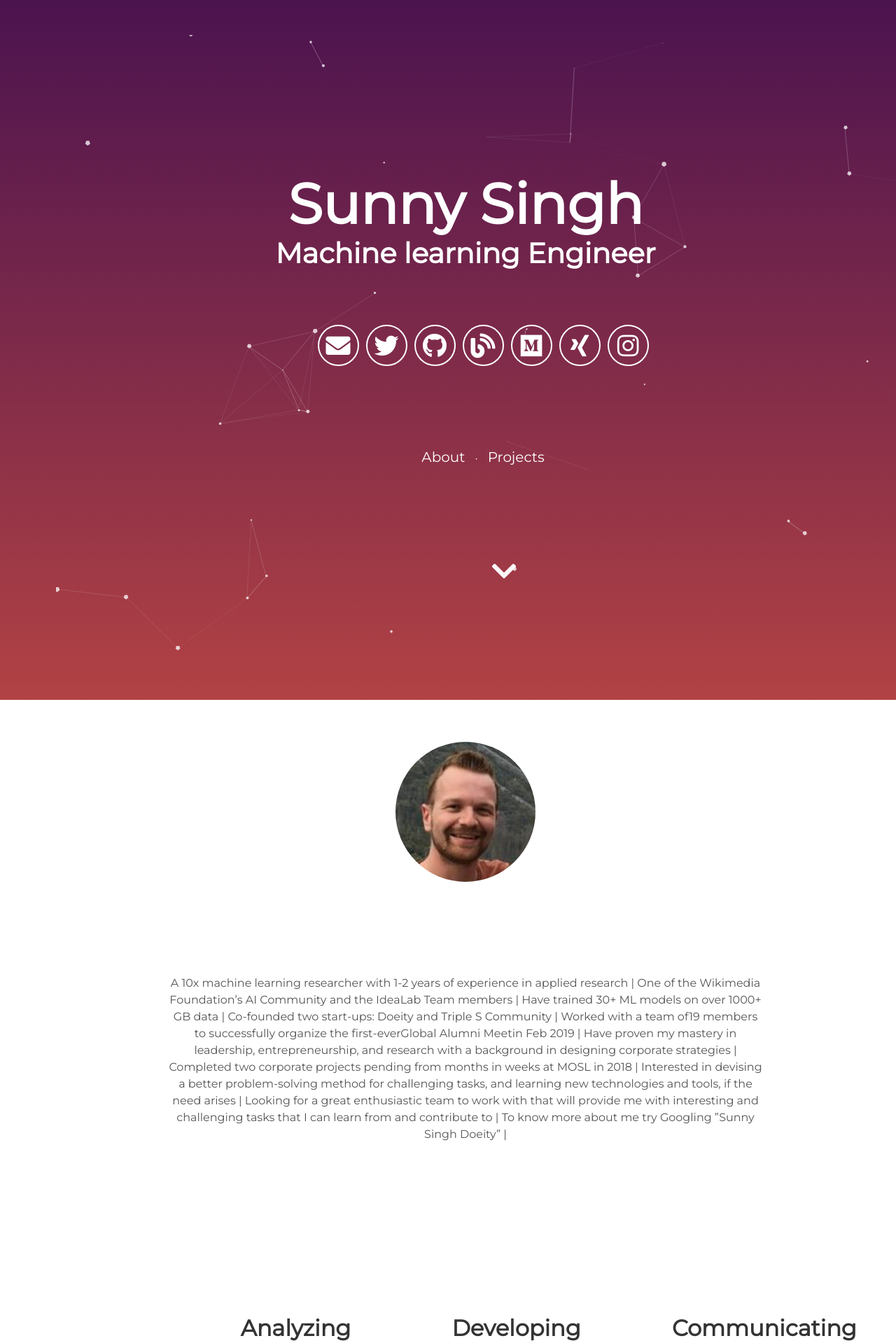
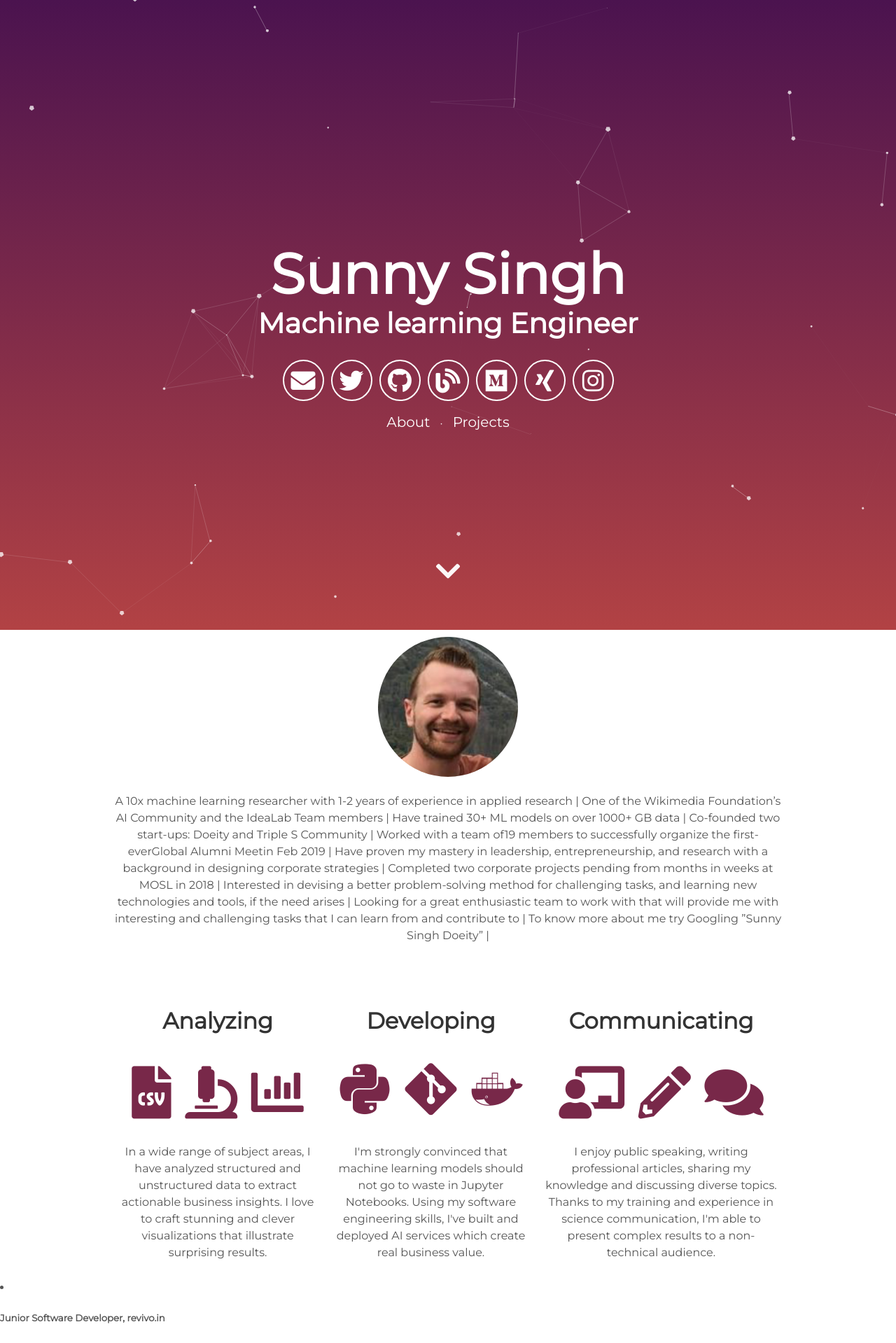
Before and after one commit to arkadee/arkadee.github.io, a Jekyll site: the page built from index.html, in a window 1280 px wide. Shown: the top 1919 px of the page at 70% size. Built offline with Jekyll 4.4.1, drawn with Linux system fonts in a browser that asks for light colours; some of the changed text lies outside the part shown.

Commit message:
Update experience.html

```diff
--- a/_includes/experience.html
+++ b/_includes/experience.html
@@ -1,12 +1,4 @@
 <div>
-    <style>
-    div {
-      padding-top: 50px;
-      padding-right: 30px;
-      padding-bottom: 50px;
-      padding-left: 80px;
-    }
-
     <li>
         <h5>Junior Software Developer, revivo.in</h5>
             Dec 2018 - Jan 2018
@@ -17,7 +9,6 @@
             <li>Prompted the company to enter into the software development sector which generated 86% more revenue than the previous strategies</li>
         </ul>
     </li>
-        </style>
 </div>
 
 <div>
```
